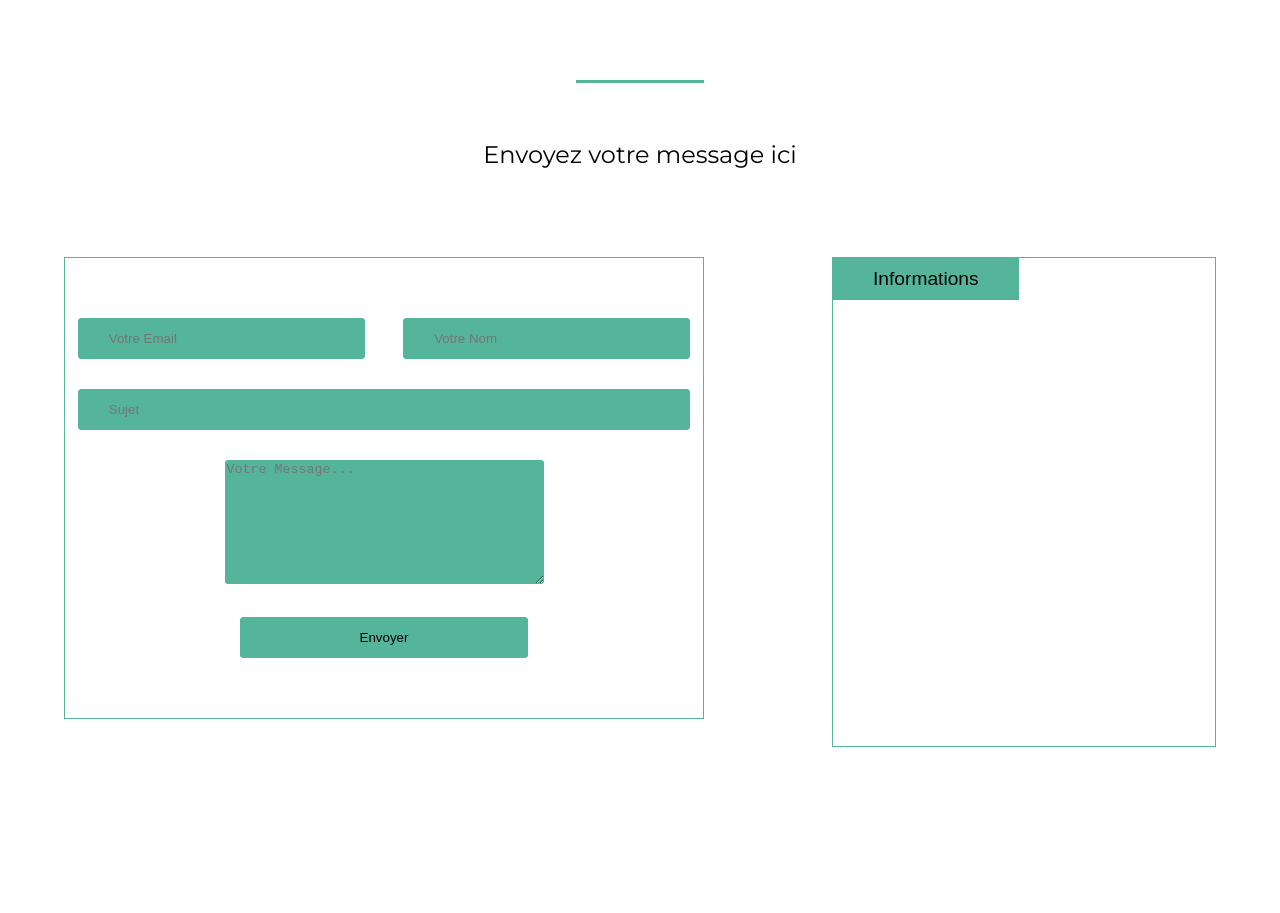
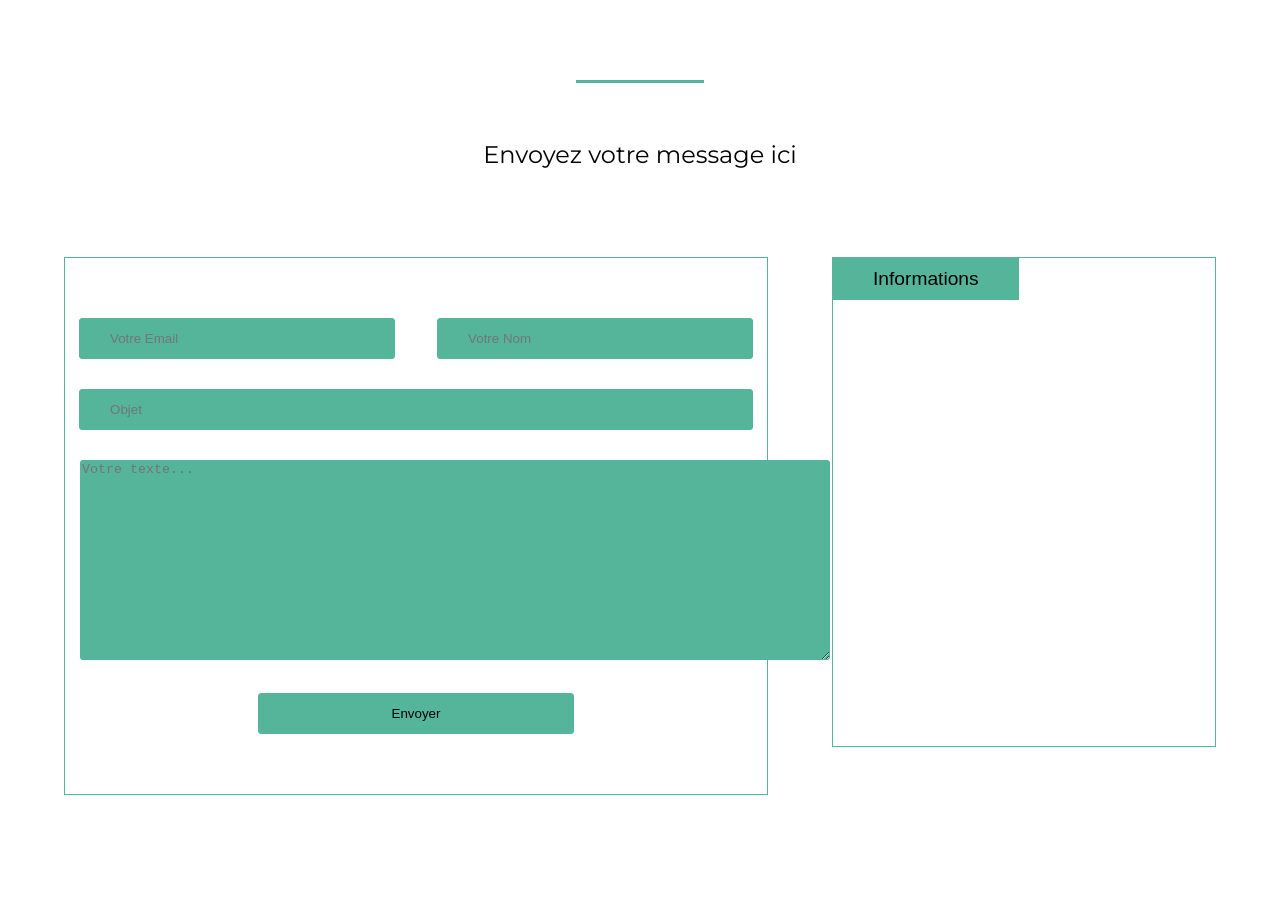
Before and after one commit to Janssen76140/E-VACCIN1, a plain HTML site: page Projet 1/contact.html in a window 1280 px wide. Shown: the part 280-1193 px from the top of the page. Drawn offline with Linux system fonts and the light colour scheme.

Commit message:
plein de truc

```diff
--- a/Projet 1/asset/css/style.css
+++ b/Projet 1/asset/css/style.css
@@ -443,7 +443,7 @@ div .barre4 {
 
 .conformulaire {
 	float: left;
-	width: 50%;
+	width: 55%;
 	border: 1px solid #54b59a;
 	margin-left: 5%;
 	margin-top: 30px;
@@ -462,6 +462,7 @@ div .barre4 {
 	margin: 100px 0;
 	font-size: 2.5em;
   padding-top: 120px;
+  text-transform: uppercase;
 }
 h5{
 	text-align: center;
@@ -484,28 +485,32 @@ h5{
 	margin-right: 2%;
 }
 
+
+
 .conformulaire #email{
 	margin-top: 60px;
 	float: left;
 	margin-bottom: 30px;
 }
+
 .conformulaire #nom {
 	margin-bottom: 30px;
 	margin-top: 60px;
 	float: right;
 }
+
 .conformulaire textarea{
-	border: 1px solid #54b59a;
 	background-color: #54b59a;
 	width: 50%;
-	margin-left: 25%;
+  margin-left: 15px;
 	border-radius: 3px;
-	border: none;
 	margin-top: 30px;
-	max-width: 50%;
-	max-height: 2000px;
-	min-width: 50%;
+  border: none;
+  width: 750px;
+  height: 200px;
+  max-width: 750px;;
 }
+
 .conformulaire #sujet {
 	width: 96%;
 }
--- a/Projet 1/contact.html
+++ b/Projet 1/contact.html
@@ -30,10 +30,10 @@
     <section id="pagecontact">
       <div class="conformulaire">
         <form class="" action="index.html" method="post">
-          <input id="email"type="email" name="email" value="" placeholder="Votre Email">
-          <input id="nom"type="text" name="nom" value=""placeholder="Votre Nom">
-          <input id="sujet"type="" name="sujet" value=""placeholder="Sujet">
-          <textarea name="message" rows="8" cols="8"placeholder="Votre Message..."></textarea>
+          <input id="nom"type="text" name="Nom" value="" placeholder="Votre Nom">
+          <input id="email"type="email" name="Email" value=""placeholder="Votre Email">
+          <input id="sujet"type="" name="sujet" value=""placeholder="Objet">
+          <textarea name="message" rows="8" cols="8"placeholder="Votre texte..."></textarea>
           <input id="submit"type="submit" name="submit" value="Envoyer">
         </form>
 
```
